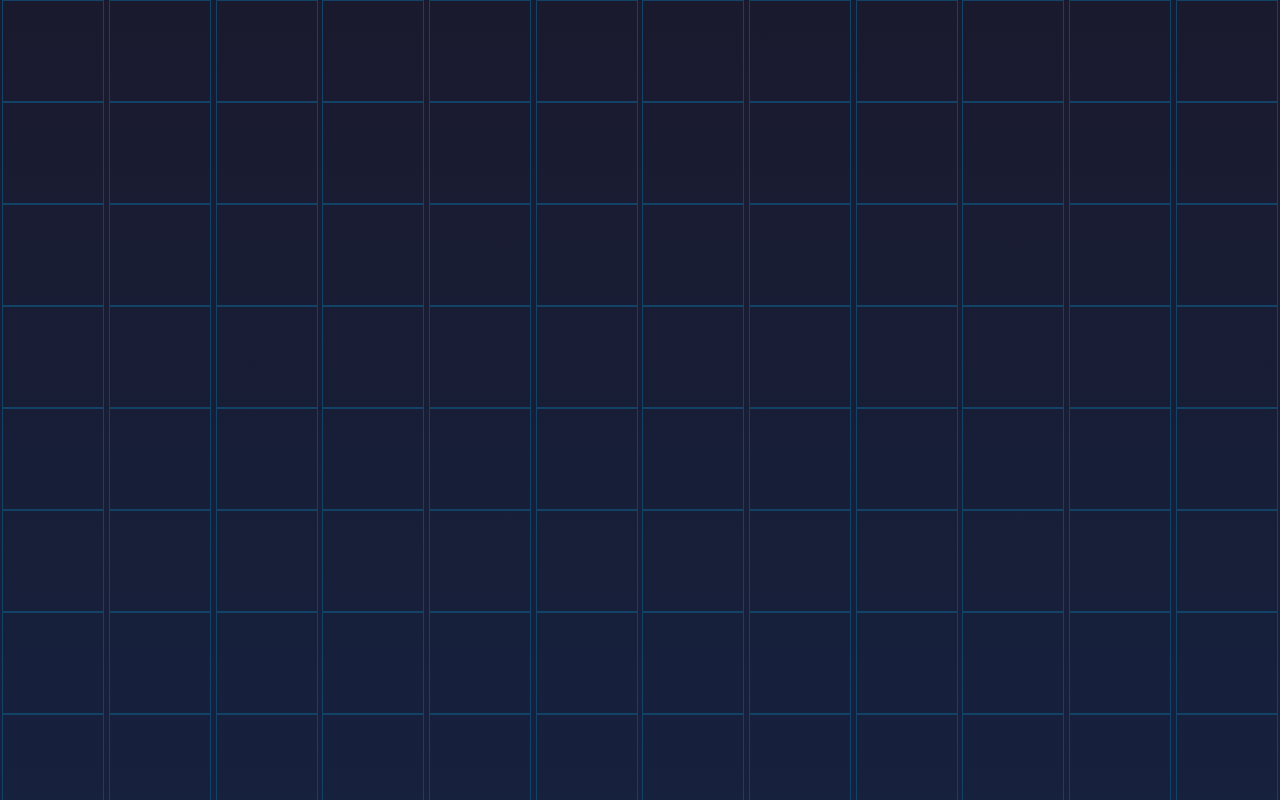
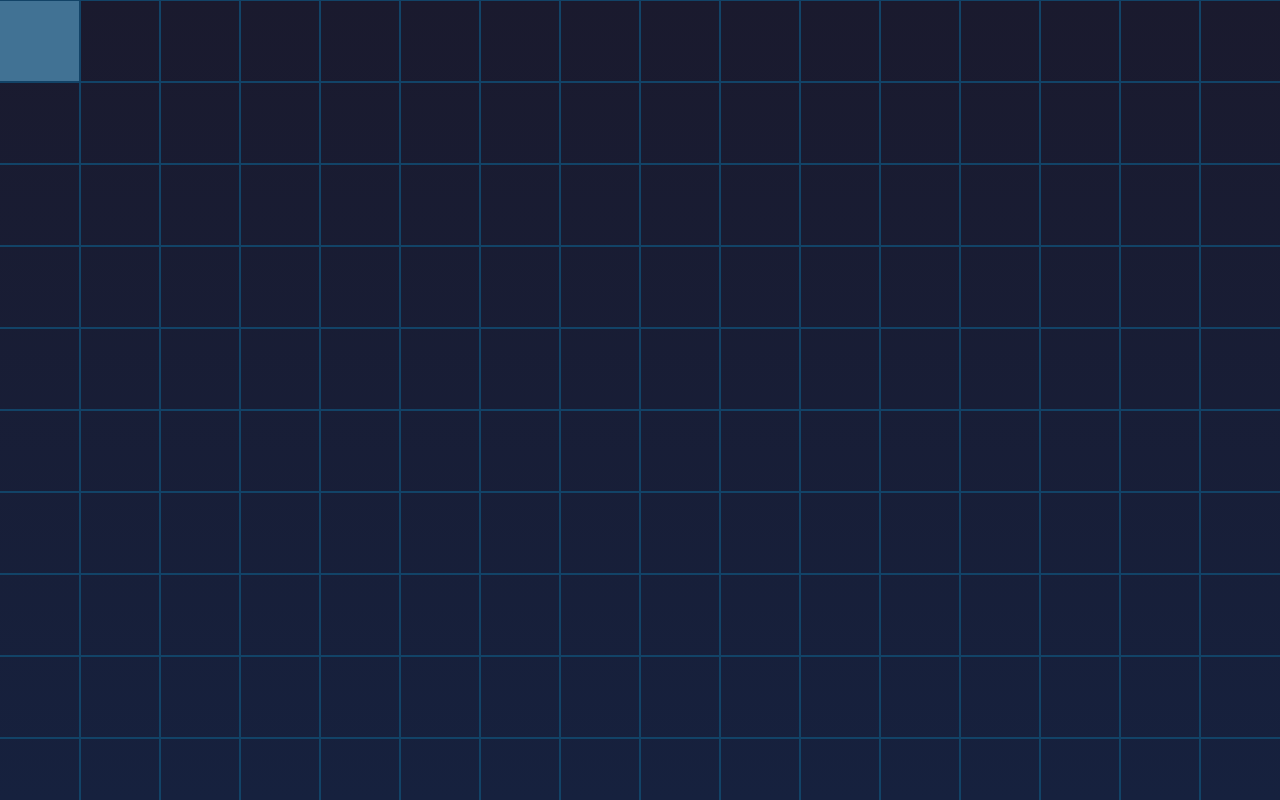
Before and after one commit to devangmalhotra/portfolio-website, a React (Vite) app: page / in a window 1280 px wide. Built offline with nearby package versions, Linux system fonts and the light colour scheme.

Commit message:
updated files

```diff
--- a/src/Components/BackgroundSquares/BackgroundSquares.css
+++ b/src/Components/BackgroundSquares/BackgroundSquares.css
@@ -4,10 +4,10 @@
     background-color: transparent;
     box-sizing: border-box;
     display: grid;
-    grid-template-columns: repeat(auto-fill, minmax(100px, 1fr));
-    grid-auto-rows: auto;
+    grid-template-columns: repeat(16, minmax(0, 1fr));
     overflow: hidden;
     place-items: center;
+    gap: 0;
 }
 
 .background-square {
@@ -16,9 +16,34 @@
     background-color: transparent;
     border: solid 1px #124367;
     transition-duration: 1.7s;
+    transition-property: background-color;
+    aspect-ratio: 1;
+
 }
 
 .background-square:hover {
     background-color: #417294;
     transition-duration: 0.7s;
 }
+
+@media (max-width: 520px) {
+    #background-squares-container {
+        grid-template-columns: repeat(12, minmax(0, 1fr));
+    }
+
+    .background-square {
+        height: 200px !important;
+        width: 200px !important;
+        background-color: transparent;
+        border: solid 1px #124367;
+        transition-duration: 1.7s;
+        transition-property: background-color;
+
+    }
+}
+
+@media (max-width: 920px) {
+    #background-squares-container {
+        grid-template-columns: repeat(12, minmax(0, 1fr));
+    }
+}
--- a/src/Components/BackgroundSquares/BackgroundSquares.jsx
+++ b/src/Components/BackgroundSquares/BackgroundSquares.jsx
@@ -4,37 +4,41 @@ import { useState } from 'react'
 import { useEffect } from 'react';
 
 function BackgroundSquares() {
-    const [totalSquares, setTotalSquares] = useState(0);
+    const [squareSize, setSquareSize] = useState(0);
+    const [totalColumns, setTotalColumns] = useState(16);
 
-    const getTotalSquares = () => {
-        const windowHeight = window.innerHeight;
+    const getSquareSize = () => {
         const windowWidth = window.innerWidth;
-        //console.log("Window height:", windowHeight);
-        //console.log("Window width:", windowWidth);
-
-        const squaresPerRow = Math.floor(windowWidth / 100); // Since each square is 100px by 100px
-        const squaresPerColumn = Math.floor(windowHeight / 100);
-        setTotalSquares(squaresPerColumn * squaresPerRow);
-        console.log(totalSquares);
-        //console.log("Squares per row:", squaresPerRow);
-        //console.log("Squares per column:", squaresPerColumn);
+        const size = windowWidth / totalColumns;
+        setSquareSize(size);
     }
 
-    const handleWindowResize = () => {
-        getTotalSquares();
+    const getTotalColumns = () => {
+        const windowWidth = window.innerWidth;
+
+        if (windowWidth < 920) {
+            setTotalColumns(12);
+        } else if (windowWidth < 520) {
+            setTotalColumns(4);
+        } else {
+            setTotalColumns(16);
+        }
     }
 
     useEffect(() => {
-        getTotalSquares();
-        window.addEventListener("resize", getTotalSquares);
-        return () => window.removeEventListener("resize", getTotalSquares);
-    }, [totalSquares])
+        getSquareSize();
+        getTotalColumns();
+        window.addEventListener("resize", getSquareSize);
+
+        return () => window.removeEventListener("resize", getSquareSize);
+
+
+    }, [squareSize])
 
   return (
     <div id='background-squares-container'>
-        <div className='background-square'></div>
-        {Array.from({ length: totalSquares }).map((item, index) => {
-            return (<div key={index} className='background-square'></div>)
+        {Array.from({ length: 250 }).map((item, index) => {
+            return (<div key={index} className='background-square' style={{ width: squareSize, height: squareSize }}></div>)
         })}
     </div>
   )
```
